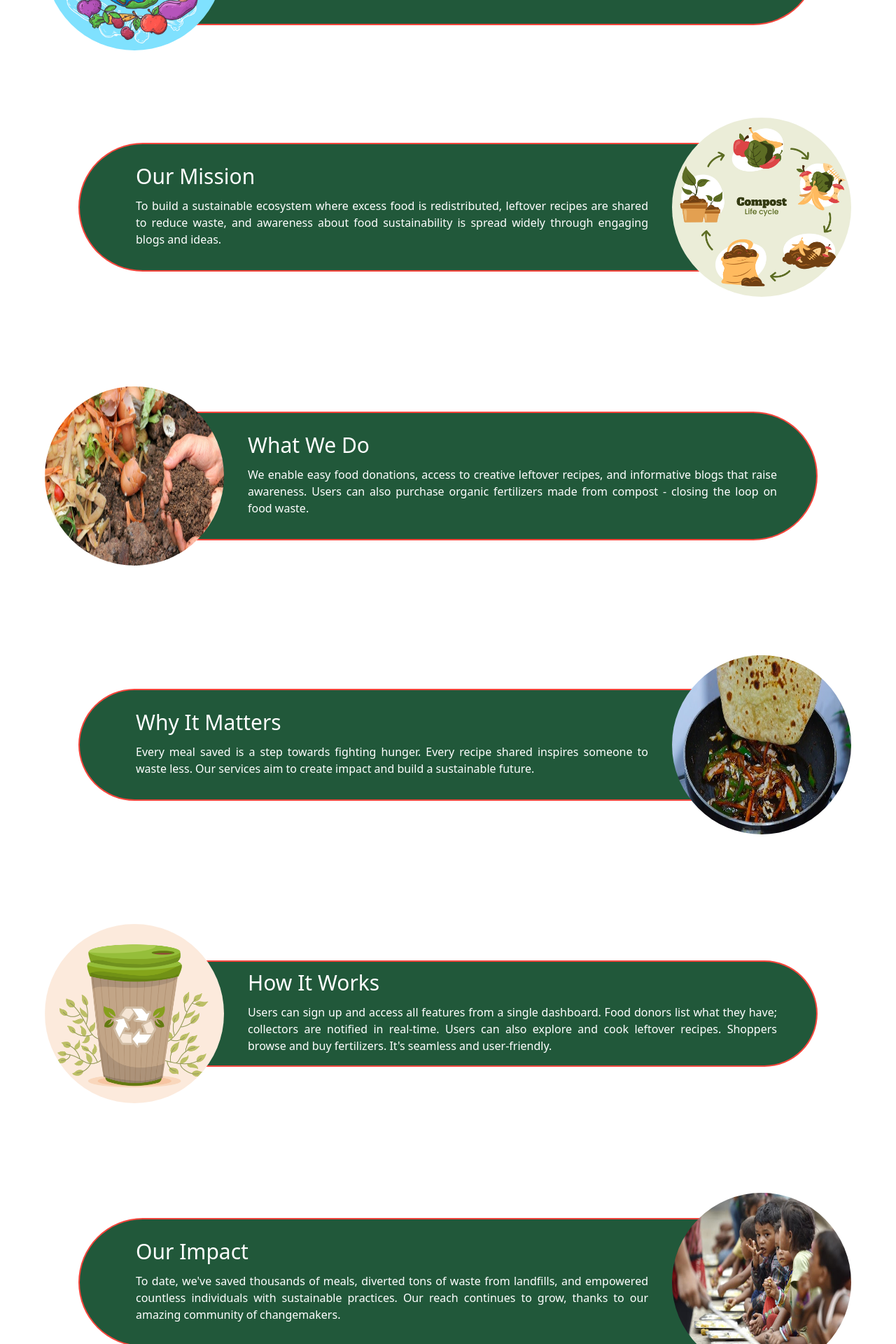
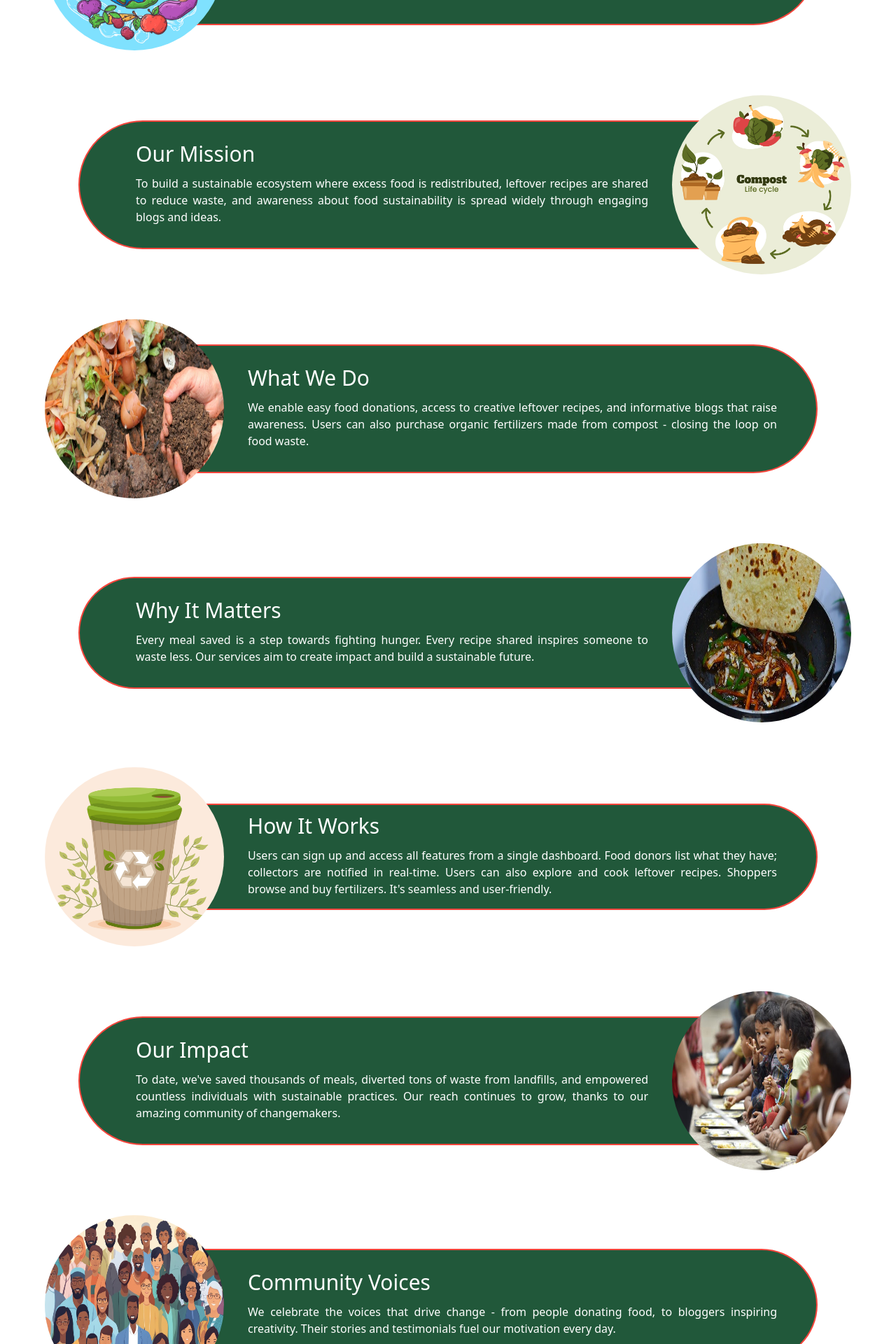
Before and after one commit to ishaNegi1/SustainaBite, a React (Vite) app in the folder frontend/: page /about in a window 1280 px wide. Shown: the part 660-2580 px from the top of the page at 70% size. Built offline with nearby package versions, Linux system fonts and the light colour scheme.

Commit message:
final commit

```diff
--- a/frontend/src/components/Card.jsx
+++ b/frontend/src/components/Card.jsx
@@ -65,11 +65,11 @@ function Card() {
   ];
 
   return (
-    <div className="max-w-6xl mx-auto px-4 my-20">
+    <div className="max-w-6xl mx-auto px-4 sm:my-20 my-16">
       <h1 className="text-[#133221] dark:text-white font-Nunito font-bold text-3xl text-center">
         Our Services
       </h1>
-      <div className="grid sm:grid-cols-4 grid-cols-1 sm:gap-y-6 sm:gap-x-10 gap-14 mt-16 sm:mb-24 mb-14 px-5">
+      <div className="grid sm:grid-cols-4 grid-cols-1 sm:gap-y-6 sm:gap-x-10 gap-14 sm:mb-24 sm:my-10 my-7 px-5">
         {card1.map((item, index) => (
           <div
             className="  bg-[#FFFFFF] text-[#133221] dark:bg-[#21583a] dark:text-white rounded-lg shadow-xl shadow-[rgba(0,0,0,0.7)] p-2 flex flex-wrap transition-transform duration-300 hover:scale-110"
--- a/frontend/src/components/ImpactCounter.jsx
+++ b/frontend/src/components/ImpactCounter.jsx
@@ -55,7 +55,7 @@ const ImpactCounter = () => {
   return (
     <div
       ref={sectionRef}
-      className="bg-[#85CA81] pb-10 pt-5 sm:px-4 px-7 mt-32 mb-28 flex flex-col items-center"
+      className="bg-[#85CA81] pb-10 pt-5 sm:px-4 px-7 sm:mt-28 sm:mb-24 mt-24 mb-20 flex flex-col items-center"
     >
       <h1 className="font-Nunito font-bold text-3xl mb-12 text-center text-[#133221]">
         Our Impact
--- a/frontend/src/components/Questions.jsx
+++ b/frontend/src/components/Questions.jsx
@@ -95,12 +95,12 @@ const Questions = () => {
   const displayFaqs = seeMore ? faqs : faqs.slice(0, 7);
 
   return (
-    <div className=" mb-24 flex flex-col justify-center items-center">
+    <div className=" mb-20 flex flex-col justify-center items-center">
       <h1 className="text-[#133221] dark:text-white font-Nunito font-bold sm:text-3xl text-3xl text-center px-3">
         Your Questions, Answered
       </h1>
 
-      <div className=" flex flex-col mt-14 px-7 sm:px-24 md:px-36 lg:px-64">
+      <div className=" flex flex-col mt-11 px-7 sm:px-24 md:px-36 lg:px-64">
         {displayFaqs.map((item, index) => (
           <div key={index} className=" flex flex-col -mb-5">
             <Box
--- a/frontend/src/components/Testimonial.jsx
+++ b/frontend/src/components/Testimonial.jsx
@@ -54,10 +54,10 @@ const Testimonial = () => {
 
   return (
     <>
-      <h1 className="font-Nunito font-bold text-3xl mb-14 text-center text-[#133221] dark:text-[#ffffff] px-3">
+      <h1 className="font-Nunito font-bold text-3xl mb-12 text-center text-[#133221] dark:text-[#ffffff] px-3">
         What Our Community Says
       </h1>
-      <div className="relative overflow-hidden bg-[#85CA81] text-[#133221] mb-28 py-5 group">
+      <div className="relative overflow-hidden bg-[#85CA81] text-[#133221] mb-20 py-5 group">
         <div className="flex w-max animate-marquee1 group-hover:[animation-play-state:paused]">
           {[...testimonials, ...testimonials].map((item, index) => (
             <CarouselItem key={index} {...item} />
--- a/frontend/src/pages/About.jsx
+++ b/frontend/src/pages/About.jsx
@@ -1,4 +1,3 @@
-import React from "react";
 import {
   blog1,
   donate2,
@@ -65,7 +64,7 @@ const About = () => {
           </div>
         </div>
 
-        <div className=" flex sm:flex-row flex-col-reverse mb-16 py-8 justify-center items-center">
+        <div className=" flex sm:flex-row flex-col-reverse mb-16 justify-center items-center">
           <div className=" sm:w-[70%] sm:px-20 sm:rounded-l-full border-2 sm:relative -right-12 flex flex-col justify-center text-white bg-[#21583a] dark:bg-[#85CA81] dark:text-[#133221] border-[#fa453c] mt-8 sm:mt-0 sm:p-4 p-6 mx-5 sm:mx-0 rounded-2xl">
             <h1 className=" lg:text-3xl sm:text-2xl text-xl sm:py-3 pb-3  font-medium sm:text-left text-center">
               Our Mission
@@ -79,11 +78,11 @@ const About = () => {
           </div>
           <img
             src={lifecycle}
-            className="  lg:h-64 lg:w-64 sm:h-72 sm:w-72 w-60 h-60 rounded-full z-10"
+            className=" lg:h-64 lg:w-64 sm:h-72 sm:w-72 w-60 h-60 rounded-full z-10"
           />
         </div>
 
-        <div className=" flex sm:flex-row flex-col mb-16  py-8 justify-center items-center">
+        <div className=" flex sm:flex-row flex-col mb-16 justify-center items-center">
           <img
             src={fertilizer2}
             className="  lg:h-64 lg:w-64 sm:h-72 sm:w-72 w-60 h-60 rounded-full z-10"
@@ -101,7 +100,7 @@ const About = () => {
           </div>
         </div>
 
-        <div className=" flex sm:flex-row flex-col-reverse mb-16  py-8 justify-center items-center">
+        <div className=" flex sm:flex-row flex-col-reverse mb-16 justify-center items-center">
           <div className=" sm:w-[70%] sm:px-20 sm:rounded-l-full border-2 sm:relative -right-12 flex flex-col justify-center text-white bg-[#21583a] dark:bg-[#85CA81] dark:text-[#133221] border-[#fa453c] mt-8 sm:mt-0 sm:p-4 mx-5 p-6 sm:mx-0 rounded-2xl">
             <h1 className=" lg:text-3xl sm:text-2xl text-xl sm:py-3 pb-3  font-medium sm:text-left text-center">
               Why It Matters
@@ -118,7 +117,7 @@ const About = () => {
           />
         </div>
 
-        <div className=" flex sm:flex-row flex-col mb-16  py-8 justify-center items-center">
+        <div className=" flex sm:flex-row flex-col mb-16 justify-center items-center">
           <img
             src={trash}
             className="  lg:h-64 lg:w-64 sm:h-72 sm:w-72 w-60 h-60 rounded-full z-10"
@@ -137,7 +136,7 @@ const About = () => {
           </div>
         </div>
 
-        <div className=" flex sm:flex-row flex-col-reverse mb-16  py-8 justify-center items-center">
+        <div className=" flex sm:flex-row flex-col-reverse mb-16 justify-center items-center">
           <div className=" sm:w-[70%] sm:px-20 sm:rounded-l-full border-2 sm:relative -right-12 flex flex-col justify-center text-white bg-[#21583a] dark:bg-[#85CA81] dark:text-[#133221] border-[#fa453c] mt-8 sm:mt-0 sm:p-4 mx-5 p-6 sm:mx-0 rounded-2xl">
             <h1 className=" lg:text-3xl sm:text-2xl text-xl sm:py-3 pb-3  font-medium sm:text-left text-center">
               Our Impact
@@ -155,7 +154,7 @@ const About = () => {
           />
         </div>
 
-        <div className=" flex sm:flex-row flex-col mb-16  py-8 justify-center items-center">
+        <div className=" flex sm:flex-row flex-col mb-16 justify-center items-center">
           <img
             src={community}
             className="  lg:h-64 lg:w-64 sm:h-72 sm:w-72 w-60 h-60 rounded-full z-10"
@@ -172,7 +171,7 @@ const About = () => {
           </div>
         </div>
 
-        <div className=" flex sm:flex-row flex-col-reverse mb-16  py-8 justify-center items-center">
+        <div className=" flex sm:flex-row flex-col-reverse mb-16 justify-center items-center">
           <div className=" sm:w-[70%] sm:px-20 sm:rounded-l-full border-2 sm:relative -right-12 flex flex-col justify-center text-white bg-[#21583a] dark:bg-[#85CA81] dark:text-[#133221] border-[#fa453c] mt-8 sm:mt-0 sm:p-4 mx-5 p-6 sm:mx-0 rounded-2xl">
             <h1 className=" lg:text-3xl sm:text-2xl text-xl sm:py-3 pb-3  font-medium sm:text-left text-center">
               Sustainability Goals
--- a/frontend/src/pages/Blogs.jsx
+++ b/frontend/src/pages/Blogs.jsx
@@ -11,7 +11,7 @@ import {
 } from "../hooks/blogApi";
 import PageSeo from "../components/PageSeo";
 
-const filterOptions = ["Most Viewed", "Max Stars", "2025", "2024"];
+const filterOptions = ["Most Viewed", "Max Stars", "2026", "2025", "2024"];
 
 function Blogs() {
   const user = useSelector((state) => state.auth.user);
--- a/frontend/src/pages/Fertilizer.jsx
+++ b/frontend/src/pages/Fertilizer.jsx
@@ -102,7 +102,7 @@ const Fertilizer = () => {
           <div className="w-20 h-20 border-8 border-dashed rounded-full animate-[spin_3s_linear_infinite] border-[#fa453c]"></div>
         </div>
       ) : (
-        <div className=" my-10 px-10">
+        <div className=" my-10 sm:px-10 px-7">
           <div className=" text-center font-semibold text-xl text-[#133221] bg-[#85CA81] py-2">
             Your Coin Balance: {coinBalance}
           </div>
@@ -129,7 +129,7 @@ const Fertilizer = () => {
             </div>
           )}
           <div>
-            <div className="grid grid-cols-1 sm:grid-cols-3 gap-x-14 sm:gap-y-28 gap-y-20 mt-20 mb-28 sm:px-10 ">
+            <div className="grid grid-cols-1 sm:grid-cols-3 gap-x-14 sm:gap-y-20 gap-y-14 mt-16 mb-24 sm:px-10">
               {products.map((product) => (
                 <div
                   key={product._id}
@@ -377,7 +377,7 @@ const Fertilizer = () => {
                       <div className=" text-center my-10">
                         <button
                           type="submit"
-                          className="bg-[#fa453c] text-white rounded-lg px-9 py-1 sm:text-lg font-medium transition-all duration-300 transform hover:scale-105"
+                          className="bg-[#fa453c] text-white rounded-lg px-9 sm:py-1 py-2 sm:text-lg font-medium transition-all duration-300 transform hover:scale-105"
                         >
                           Place Order
                         </button>
--- a/frontend/src/pages/Home.jsx
+++ b/frontend/src/pages/Home.jsx
@@ -92,7 +92,7 @@ const Home = () => {
       <Testimonial />
 
       {status ? (
-        <div className="text-center text-[#133221] dark:text-white mb-28">
+        <div className="text-center text-[#133221] dark:text-white mb-20">
           <h2 className="text-3xl font-Nunito font-bold mb-6 px-5">
             Thanks for Being With Us
           </h2>
@@ -110,7 +110,7 @@ const Home = () => {
           </div>
         </div>
       ) : (
-        <div className="text-center text-[#133221] dark:text-white mb-28">
+        <div className="text-center text-[#133221] dark:text-white mb-24">
           <h2 className="text-3xl font-Nunito font-bold mb-6 px-5">
             Make Every Meal Count
           </h2>
--- a/frontend/src/pages/Login.jsx
+++ b/frontend/src/pages/Login.jsx
@@ -43,7 +43,7 @@ function Login() {
         keywords="login, user account, SustainaBite"
       />
 
-      <div className=" flex sm:my-3 my-6 sm:h-screen">
+      <div className=" flex sm:my-3 my-16 sm:h-screen">
         <div className=" sm:w-1/2 flex text-[#FFFFFF] items-center justify-center bg-[#133221] dark:bg-[#21583a]">
           <div className="ml-11 sm:ml-6 sm:block hidden z-10">
             <div className="font-Courgette lg:text-3xl text-4xl sm:text-2xl font-semibold">
--- a/frontend/src/pages/Signup.jsx
+++ b/frontend/src/pages/Signup.jsx
@@ -43,7 +43,7 @@ function Signup() {
         keywords="signup, register, SustainaBite account"
       />
 
-      <div className="flex sm:my-3 my-6 sm:h-screen">
+      <div className="flex sm:my-3 my-16 sm:h-screen">
         <div className=" sm:w-1/2 flex text-[#FFFFFF] items-center justify-center bg-[#133221] dark:bg-[#21583a]">
           <div className="ml-11 sm:ml-6 sm:block hidden z-10">
             <div className="font-Courgette lg:text-3xl text-4xl sm:text-2xl font-semibold">
```
Also changed, not shown: 1 other file (tests, documents, lock files or other folders).
